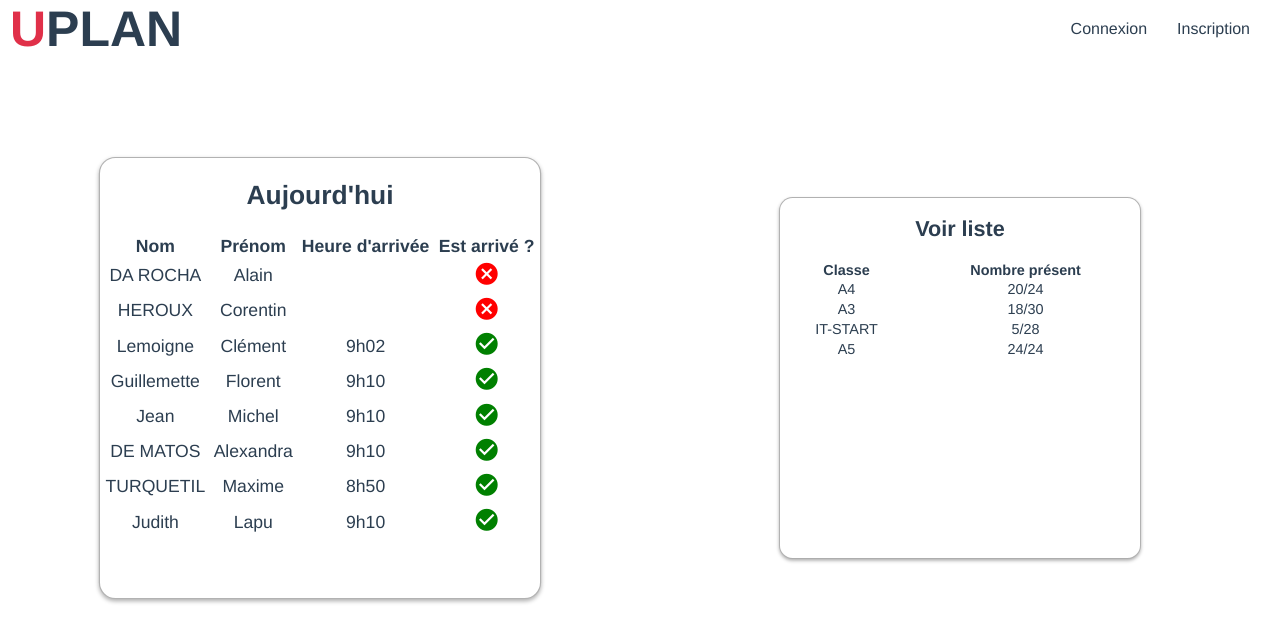
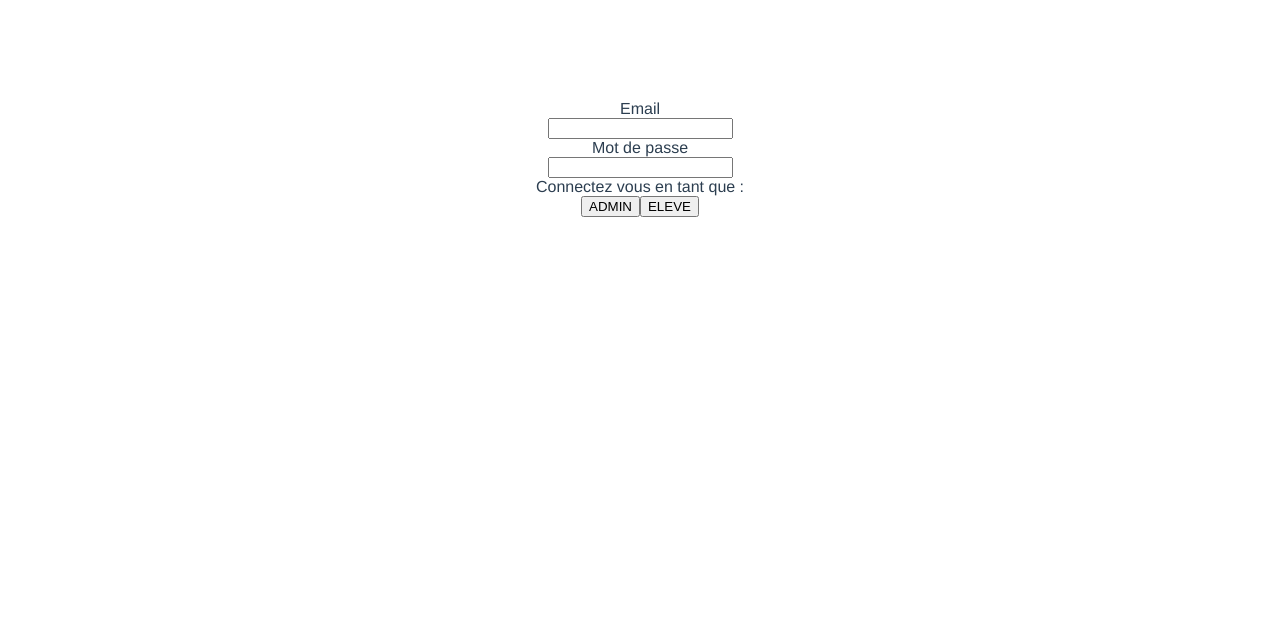
Before and after one commit to JUDA14/badge_pointer, a Vue app: page / in a window 1280 px wide. Shown: the top 642 px of the page. Built offline with nearby package versions, Linux system fonts and the light colour scheme; what vue-js-modal would draw is missing.

Commit message:
feat(*) : login

```diff
--- a/src/components/Header.vue
+++ b/src/components/Header.vue
@@ -2,8 +2,7 @@
     <div id="header">
         <h1><span style="color:#e03049;">U</span><span>PLAN</span></h1>
         <div class="menu">
-            <div>Connexion</div>
-            <div>Inscription</div>
+            <div>Maïa</div>
         </div>
     </div>
 </template>
--- a/src/components/Home.vue
+++ b/src/components/Home.vue
@@ -1,5 +1,6 @@
 <template>
 <div style="width: 100%;height: 100%;">
+    <div v-if="is_login == 'admin'">
         <Header />
         <div id="dashboard" v-if="nav == 'home'">
             <Dashboard :entries="entries" />
@@ -15,7 +16,7 @@
                         </thead>
                         <tbody>
                         <tr v-for="classe in classes" :key="classe.id">
-                        <td><a @click="nav = 'classe'">{{classe.label}}</a></td>
+                            <td><a @click="nav = 'classe'; label_classe=classe.label">{{classe.label}}</a></td>
                             <td>{{classe.present}}</td>
                         </tr>
                         </tbody>
@@ -26,7 +27,7 @@
         <div v-if="nav == 'classe'">
             <button v-on:click="nav = 'home'">Retour</button>
             <div>
-            <h1>CLASSE A4</h1>
+                <h1>CLASSE {{label_classe}}</h1>
                 <h3>DATE : 10/05/2019</h3>
             </div>
             <div style="margin-left: auto; margin-right: auto; width: 400px; ">
@@ -67,6 +68,23 @@
             </div>
         </div>
     </div>
+    <div v-else>
+        <div style="text-align: center; margin-top: 100px">Email</div>
+        <div style="text-align: center">
+            <input type="text"  />
+        </div>
+        <div style="text-align: center">Mot de passe</div>
+        <div style="text-align: center">
+            <input type="text"  />
+        </div>
+        <div style="text-align: center">Connectez vous en tant que :</div>
+        <div style="text-align: center">
+            <button v-on:click="is_login = 'admin'">ADMIN</button>
+            <button v-on:click="is_login = 'eleve'">ELEVE</button>
+        </div>
+
+    </div>
+</div>
 </template>
 
 <script>
@@ -81,6 +99,7 @@
         },
         data () {
             return {
+                is_login: null,
                 classes: [
                     {
                         id: 1,
@@ -104,6 +123,7 @@
                         present: "24/24"
                     },
                 ],
+                label_classe: '',
                 nav: "home",
                 form_modal: {
                     id: '',
@@ -256,5 +276,6 @@
         display: flex;
         align-items: center;
         justify-content: space-around;
+        margin-top: 50px;
     }
 </style>
```
Lines whose indentation alone changed are shown as unchanged.
